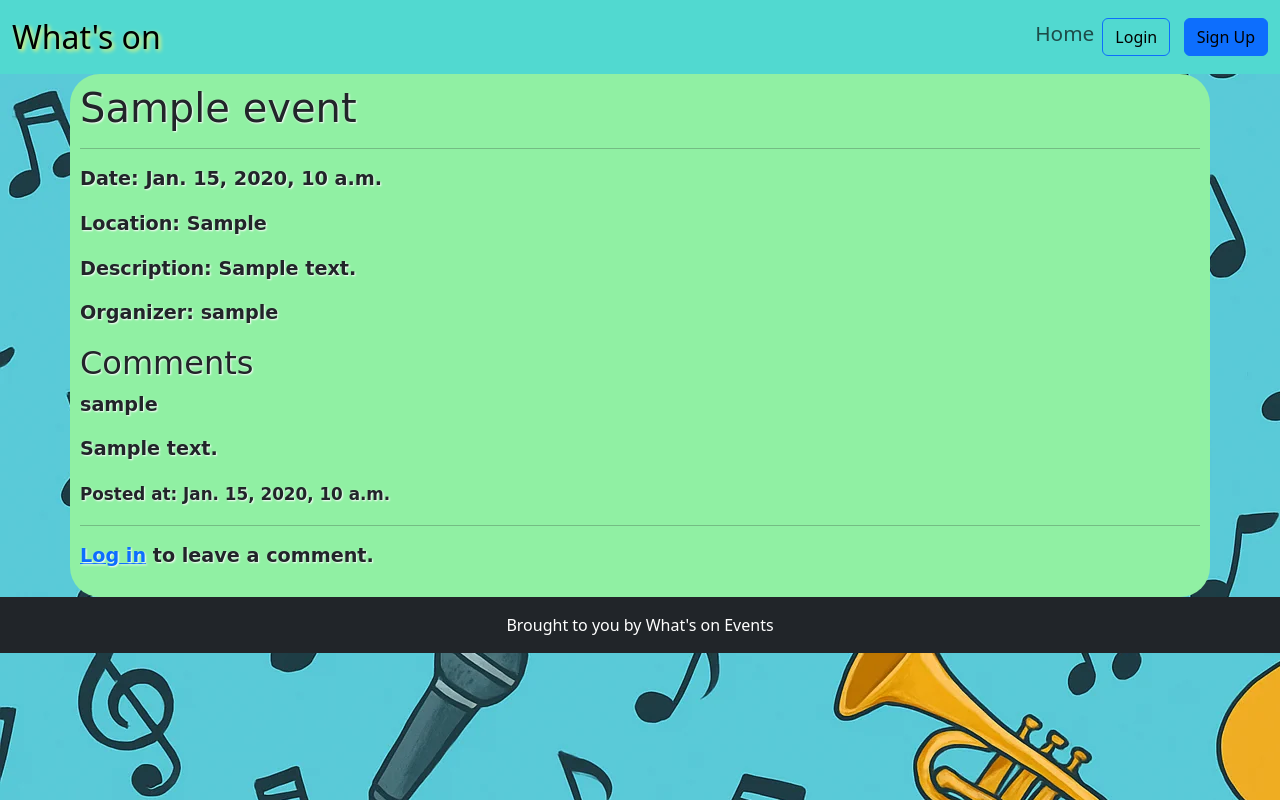
After one commit to chloejones9464/whats-on, a Django app: page /events/1/ in a window 1280 px wide. The commit adds this page. Run offline with Django 4.2, Linux system fonts and the light colour scheme; tables that the repository leaves empty hold one stand-in row (values such as "Sample post"); some libraries are stand-ins or nearby versions; some web fonts are replaced.

Commit message:
Add comment section to event's page

```diff
--- a/events/forms.py
+++ b/events/forms.py
@@ -1,6 +1,7 @@
 from django import forms
 from .models import Event
 from django_summernote.widgets import SummernoteWidget
+from .models import Comment
 
 class EventForm(forms.ModelForm):
     class Meta:
@@ -10,3 +11,11 @@ class EventForm(forms.ModelForm):
             'description': SummernoteWidget(),
             'date': forms.DateTimeInput(attrs={'type': 'datetime-local'}),
         }
+
+class CommentForm(forms.ModelForm):
+    class Meta:
+        model = Comment
+        fields = ['content']
+        widgets = {
+            'comment': forms.Textarea(attrs={'rows': 3, 'placeholder': 'Leave a comment...'}),
+        }
--- a/events/models.py
+++ b/events/models.py
@@ -8,6 +8,7 @@ STATUS = ((0, 'Draft'), (1, 'Published'))
 class Event(models.Model):
     title = models.CharField(max_length=200)
     slug = models.SlugField(unique=True)
+    excerpt = models.CharField(max_length=300, blank=True)
     description = models.TextField()
     date = models.DateTimeField()
     location = models.CharField(max_length=200)
@@ -29,7 +30,8 @@ class Event(models.Model):
 class Comment(models.Model):
     event = models.ForeignKey(Event, related_name='comments', on_delete=models.CASCADE)
     user = models.ForeignKey(User, on_delete=models.CASCADE)
-    comment = models.TextField()
+    content = models.TextField()
+    posted_at = models.DateTimeField(auto_now_add=True)
     approved = models.BooleanField(default=False)
 
     def __str__(self):
--- /dev/null
+++ b/events/templates/events/event_detail.html
@@ -0,0 +1,40 @@
+{% extends 'base.html' %}
+
+{% block content %}
+
+<div id="page-header" class="container">
+    <h1>{{ event.title }}</h1>
+    <hr>
+    <p><strong>Date:</strong> {{ event.date }}</p>
+    <p><strong>Location:</strong> {{ event.location }}</p>
+    <p><strong>Description:</strong> {{ event.description | safe }}</p>
+    <p><strong>Organizer:</strong> {{ event.organizer }}</p>
+
+    <h2>Comments</h2>
+        {% for comment in comments %}
+        <div class="comment">
+            <p><strong>{{ comment.user.username }}</strong></p>
+            <p>{{ comment.content }}</p>
+
+            <p><small>Posted at: {{ comment.posted_at }}</small></p>
+            <hr>
+        {% empty %}
+            <p>No comments yet. Be the first to comment!</p>
+        </div>
+        {% endfor %}
+
+    {% if user.is_authenticated %}
+    <form method="post">
+        {% csrf_token %}
+        {{form.as_p}}
+        <button type="submit">Post your Comment</button>
+    </form>
+        {% else %}
+            <p><a href="{% url 'account_login' %}">Log in</a> to leave a comment.</p>
+        {% endif %}
+
+
+
+</div>
+
+{% endblock content %}
--- a/events/urls.py
+++ b/events/urls.py
@@ -4,6 +4,6 @@ from django.urls import path
 urlpatterns = [
     path('', views.EventList.as_view(), name='home'),
     path('my-events/', views.my_events, name='my_events'),
-    path('create/', views.create_event, name='create_event'),
     path('events/', views.event_list, name='event_list'),
+    path('events/<int:pk>/', views.event_detail, name='event_detail'),
 ]
--- a/events/views.py
+++ b/events/views.py
@@ -2,7 +2,7 @@ from django.shortcuts import render, redirect, get_object_or_404
 from django.contrib.auth.decorators import login_required
 from django.views import generic
 from .models import Event
-from .forms import EventForm
+from .forms import EventForm, CommentForm
 
 # Create your views here.
 class EventList(generic.ListView):
@@ -44,3 +44,25 @@ def create_event(request):
         form = EventForm()
 
     return render(request, 'events/create_event.html', {'form': form})
+
+
+def event_detail(request, pk):
+    event = get_object_or_404(Event, pk=pk)
+    comments = event.comments.filter(approved=True)
+
+    if request.method == 'POST':
+        form = CommentForm(request.POST)
+        if form.is_valid():
+            comment = form.save(commit=False)
+            comment.event = event
+            comment.user = request.user
+            comment.save()
+            return redirect('event_detail', pk=event.pk)
+    else:
+        form = CommentForm()
+
+    return render(request, 'events/event_detail.html', {
+        'event': event,
+        'comments': comments,
+        'form': form
+    })
```
Also changed, not shown: events/templates/events/index.html (+14 -8 lines), accounts/migrations/0002_delete_profile.py (added), events/migrations/0004_event_excerpt.py (added), events/migrations/0005_rename_comment_comment_content.py (added), events/migrations/0006_comment_posted_at.py (added).
